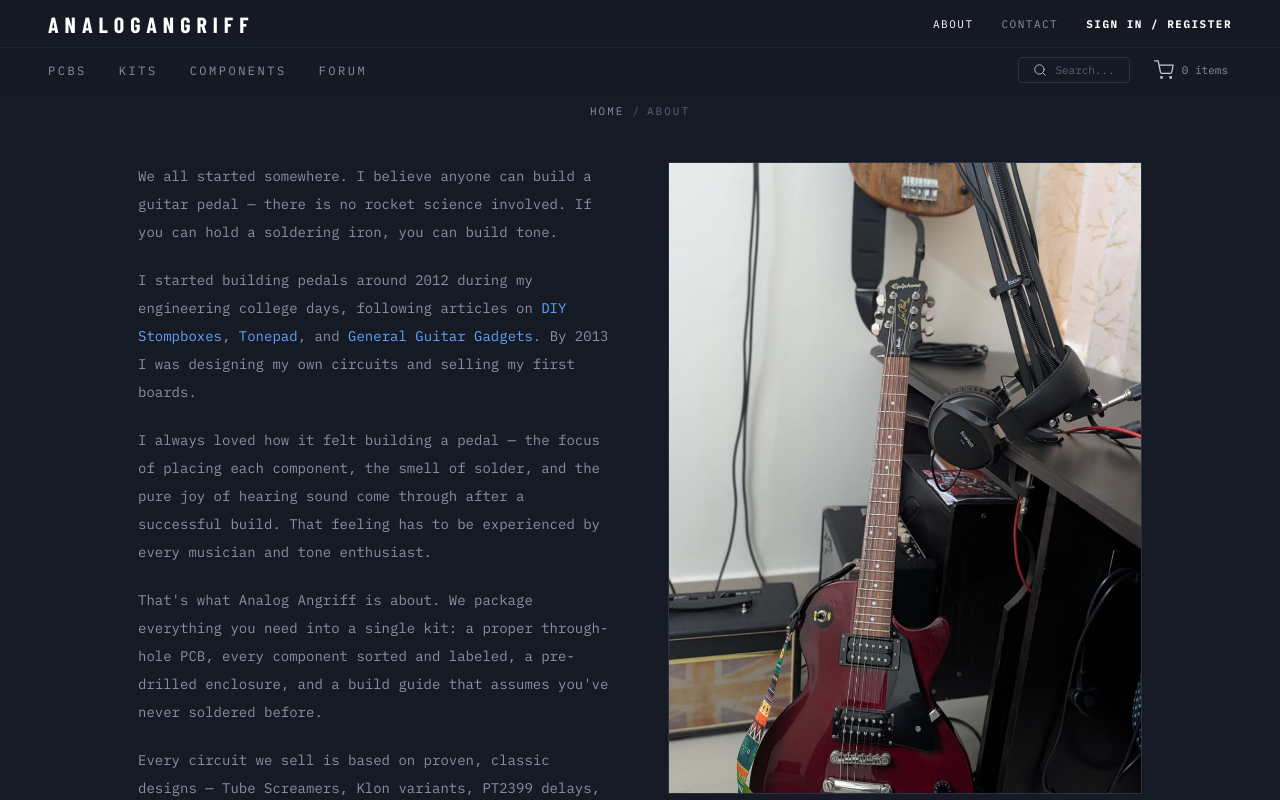
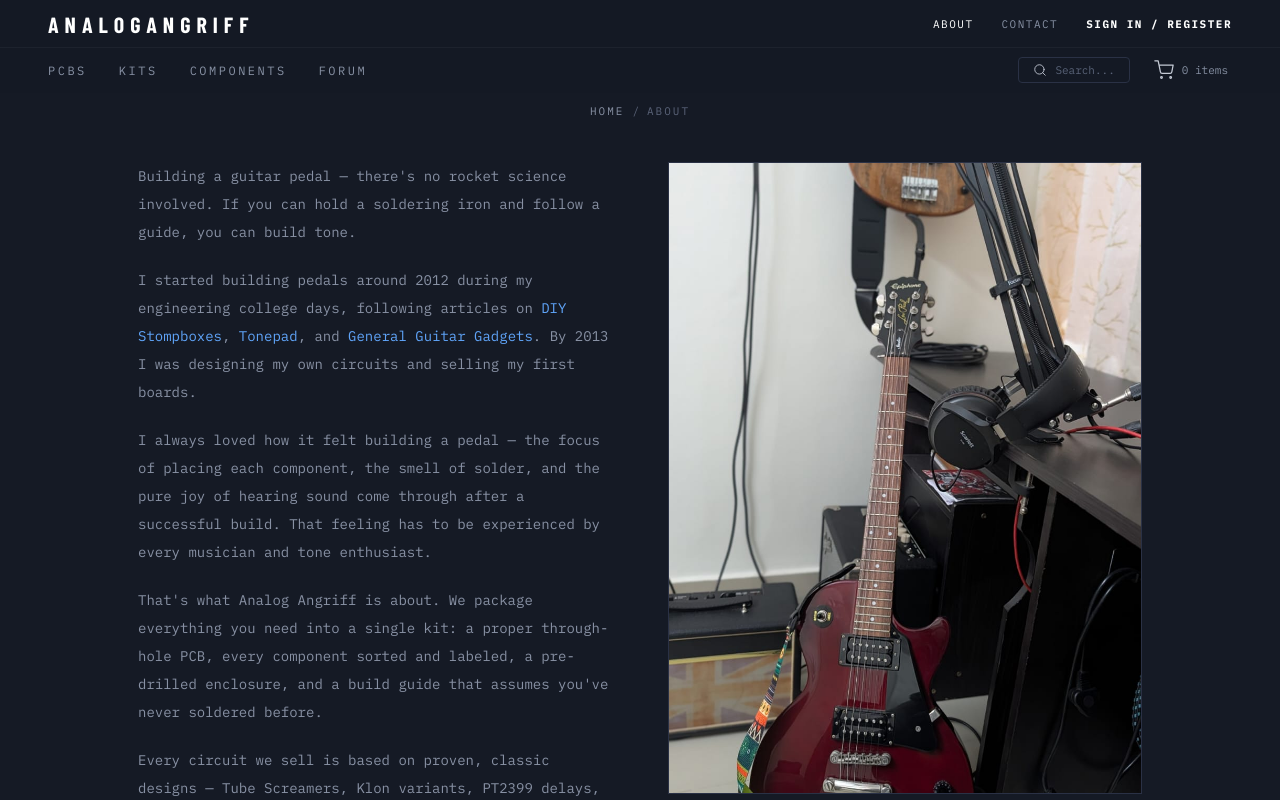
Before and after one commit to rethinsilvester/analog-angriff, a Next.js app: page / in a window 1280 px wide. Both pictures are taken after a click on the button "ABOUT". Shown: the top 800 px of the page. Built offline with nearby package versions, Linux system fonts and the light colour scheme; a web font is replaced by a local one.

Commit message:
updated about us

```diff
--- a/app/page.js
+++ b/app/page.js
@@ -707,7 +707,7 @@ function AboutPage({ setPage }) {
         {/* Story */}
         <div style={{ fontFamily: mono, fontSize: 14, color: C.textMuted, lineHeight: 2 }}>
           <p style={{ marginBottom: 20 }}>
-            We all started somewhere. I believe anyone can build a guitar pedal {"\u2014"} there is no rocket science involved. If you can hold a soldering iron, you can build tone.
+            Building a guitar pedal {"\u2014"} {"there's"} no rocket science involved. If you can hold a soldering iron and follow a guide, you can build tone.
           </p>
           <p style={{ marginBottom: 20 }}>
             I started building pedals around 2012 during my engineering college days, following articles on{" "}
```
